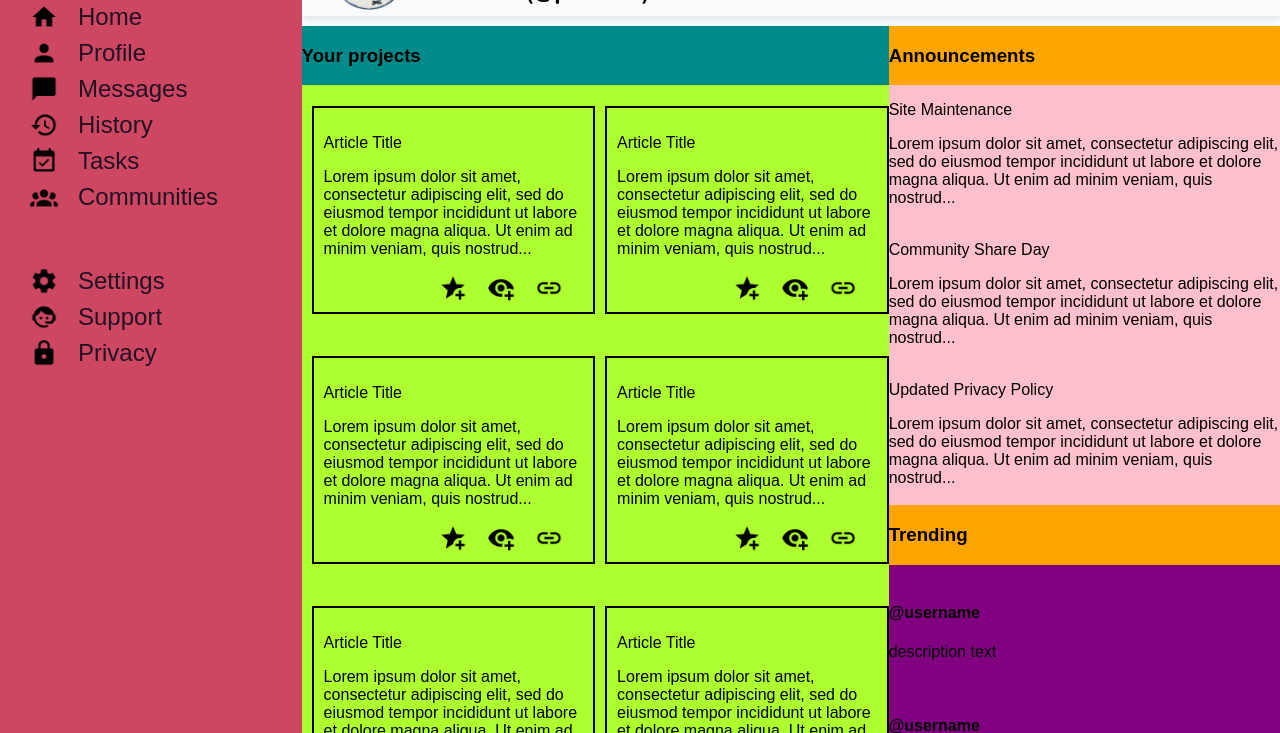
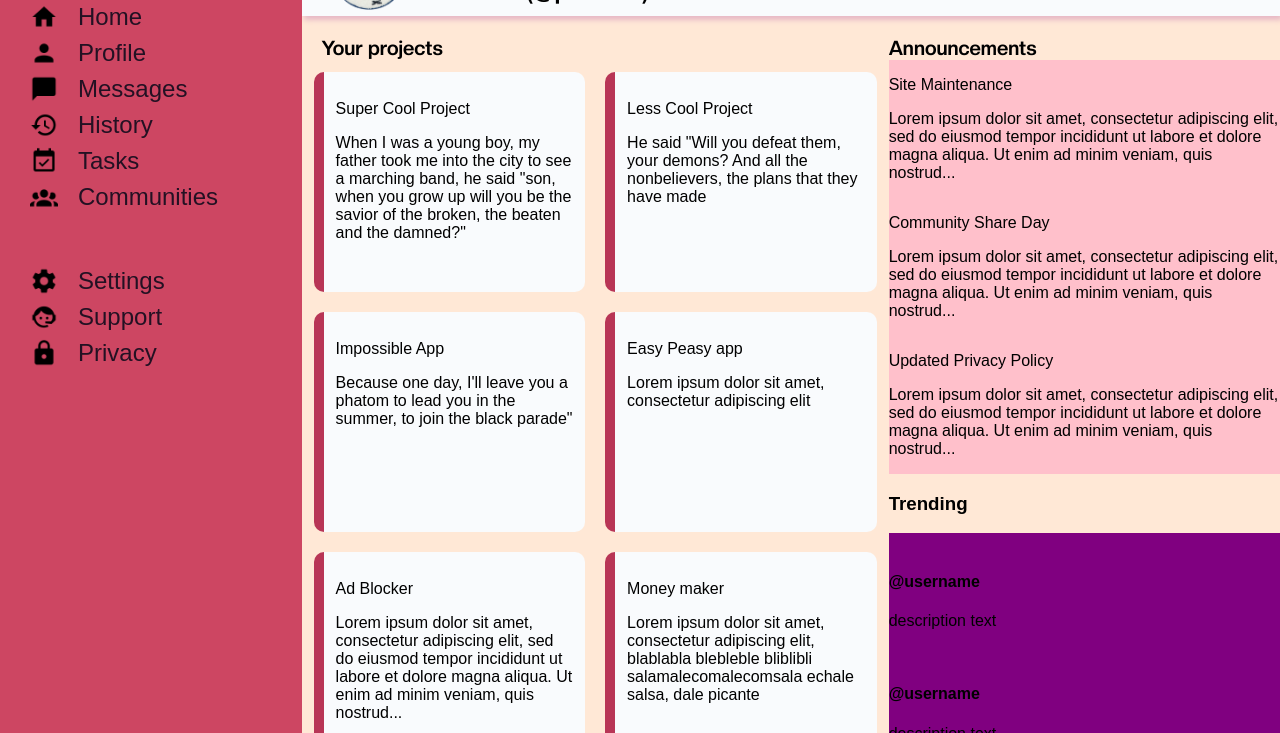
Before and after one commit to paticow/admin-dashboard, a plain HTML site: page index.html in a window 1280 px wide. Shown: the part 144-877 px from the top of the page. Drawn offline with Linux system fonts and the light colour scheme.

Commit message:
Add left side of main

```diff
--- a/index.html
+++ b/index.html
@@ -12,7 +12,7 @@
     <div id="header">
         <div id="searchbar">
                 <a id="search-icon"><span class="icon"></span></a>
-                <input type="search" id="search">
+                <input type="text" id="search">
             <div id="search-right">
                 <a id="notif"><span class="icon"></span></a>
                 <a id="pfp"><span class="icon"></span></a>
@@ -54,12 +54,13 @@
     </div>
     <div id="main">
         <div id="project-container">
-            <h3>Your projects</h3>
+            <p id="your-projects">Your projects</p>
             <div id="projects">
                 <div class="card">
-                    <p class="title">Article Title</p>
-                    <p>Lorem ipsum dolor sit amet, consectetur adipiscing elit, sed do eiusmod tempor incididunt ut
-                        labore et dolore magna aliqua. Ut enim ad minim veniam, quis nostrud...</p>
+                    <div class="card-text">
+                        <p class="title">Super Cool Project</p>
+                        <p>When I was a young boy, my father took me into the city to see a marching band, he said "son, when you grow up will you be the savior of the broken, the beaten and the damned?"</p>
+                    </div>
                         <div class="text-icons">
                             <a id="star"><span class="icon"></span></a>
                             <a id="eye"><span class="icon"></span></a>
@@ -67,9 +68,10 @@
                         </div>
                     </div>
                 <div class="card">
-                    <p class="title">Article Title</p>
-                    <p>Lorem ipsum dolor sit amet, consectetur adipiscing elit, sed do eiusmod tempor incididunt ut
-                        labore et dolore magna aliqua. Ut enim ad minim veniam, quis nostrud...</p>
+                    <div class="card-text">
+                    <p class="title">Less Cool Project</p>
+                    <p>He said "Will you defeat them, your demons? And all the nonbelievers, the plans that they have made</p>
+                    </div>
                         <div class="text-icons">
                             <a id="star"><span class="icon"></span></a>
                             <a id="eye"><span class="icon"></span></a>
@@ -77,9 +79,10 @@
                         </div>
                 </div>
                 <div class="card">
-                     <p class="title">Article Title</p>
-                    <p>Lorem ipsum dolor sit amet, consectetur adipiscing elit, sed do eiusmod tempor incididunt ut
-                        labore et dolore magna aliqua. Ut enim ad minim veniam, quis nostrud...</p>
+                    <div class="card-text">
+                        <p class="title">Impossible App</p>
+                        <p>Because one day, I'll leave you a phatom to lead you in the summer, to join the black parade"</p>
+                    </div>
                         <div class="text-icons">
                             <a id="star"><span class="icon"></span></a>
                             <a id="eye"><span class="icon"></span></a>
@@ -87,9 +90,10 @@
                         </div>
                 </div>
                 <div class="card">
-                    <p class="title">Article Title</p>
-                    <p>Lorem ipsum dolor sit amet, consectetur adipiscing elit, sed do eiusmod tempor incididunt ut
-                        labore et dolore magna aliqua. Ut enim ad minim veniam, quis nostrud...</p>
+                    <div class="card-text">
+                        <p class="title">Easy Peasy app</p>
+                        <p>Lorem ipsum dolor sit amet, consectetur adipiscing elit</p>
+                    </div>
                         <div class="text-icons">
                             <a id="star"><span class="icon"></span></a>
                             <a id="eye"><span class="icon"></span></a>
@@ -97,9 +101,11 @@
                         </div>
                 </div>
                 <div class="card">
-                    <p class="title">Article Title</p>
-                    <p>Lorem ipsum dolor sit amet, consectetur adipiscing elit, sed do eiusmod tempor incididunt ut
+                    <div class="card-text">
+                        <p class="title">Ad Blocker</p>
+                        <p>Lorem ipsum dolor sit amet, consectetur adipiscing elit, sed do eiusmod tempor incididunt ut
                         labore et dolore magna aliqua. Ut enim ad minim veniam, quis nostrud...</p>
+                    </div>
                         <div class="text-icons">
                             <a id="star"><span class="icon"></span></a>
                             <a id="eye"><span class="icon"></span></a>
@@ -107,9 +113,10 @@
                         </div>
                 </div>
                 <div class="card">
-                    <p class="title">Article Title</p>
-                    <p>Lorem ipsum dolor sit amet, consectetur adipiscing elit, sed do eiusmod tempor incididunt ut
-                        labore et dolore magna aliqua. Ut enim ad minim veniam, quis nostrud...</p>
+                    <div class="card-text">
+                        <p class="title">Money maker</p>
+                        <p>Lorem ipsum dolor sit amet, consectetur adipiscing elit, blablabla blebleble bliblibli salamalecomalecomsala echale salsa, dale picante</p>
+                    </div>
                         <div class="text-icons">
                             <a id="star"><span class="icon"></span></a>
                             <a id="eye"><span class="icon"></span></a>
@@ -120,8 +127,8 @@
         </div>
         <div id="right-side">
             <div id="announcements">
-                <h3>Announcements</h3>
-                <div id="announcements-content">
+                <p id="announ-text">Announcements</p id="ann-txt">
+                <div id="announ-content">
                     <div class="card">
                     <p class="title">Site Maintenance</p>
                     <p>Lorem ipsum dolor sit amet, consectetur adipiscing elit, sed do eiusmod tempor incididunt ut
--- a/styles.css
+++ b/styles.css
@@ -5,9 +5,10 @@
     --bttn-text: #f7f2e0;
     --container-border: #dd716b;
     --header: #f9fbfd; /*#f7f2e0*/
-    --main: #c6d1db; /*ffe8d6*/
-
-
+    --main: #ffe8d6; /*# ffe1e6 cf7486*/
+    --searchbar: #d5e6ab;
+    --card-border: #b83556;
+    --header-border: #e7b9c6;
 }
 
 @font-face {
@@ -43,7 +44,7 @@ body{
     grid-template-columns: 1fr repeat(3, 2fr); /*300px*/
     grid-template-rows: 160px 1fr;
     font-family: "Questrial", sans-serif;
-    background-color: var(--header);
+    background-color: var(--main);
 }
 
 /*HEADER START*/
@@ -55,11 +56,11 @@ body{
     display: grid;
     grid-template-columns: repeat(2, 1fr);
     grid-template-rows: repeat(2, 80px);
-    box-shadow: 0px 0px 10px 0px var(--main);
+    box-shadow: 2px 4px 5px var(--header-border);
 }
 
 #header-name{
-    font-family: "creato-display-dark";
+    font-family: "creato-display-dark", sans-serif;
     font-size: 20px;
 }
 
@@ -71,6 +72,19 @@ body{
     align-items: center;
 }
 
+input[type=text]{
+  box-sizing: border-box;
+  border: 2px solid #ccc;
+  outline: none;
+  font: 1em "creato-display";
+  border-radius: 5px;
+  padding-left: 10px;
+}
+
+input[type=text]:focus{
+    box-shadow: 2px 2px 2px var(--bttn);
+}
+
 #search{
     grid-column: 2/8;
     border-radius: 16px;
@@ -78,7 +92,7 @@ body{
     width: 100%;
     height: 40px;
     margin: 0;
-    background-color: var(--main);
+    background-color: var(--searchbar);
 }
 
 #header-data{
@@ -88,26 +102,12 @@ body{
     grid-template-columns: repeat(11, 1fr);
 }
 
-#search-icon .icon{
-    grid-column: 1/2;
-    background-image: url("images/magnify.png");
-}
 
 #search-right{
     grid-column: 9/11;
     display: flex;
     align-items: center;
     justify-content: center;
-}
-
-#notif .icon{
-    background-image: url("images/bell-ring.png");
-}
-
-#pfp .icon{
-    background-image: url("images/miffy-circular-icon.png");
-    width: 50px;
-    height: 50px;
 }
 /*TOP PART END*/
 /*BOTTOM PART START*/
@@ -208,34 +208,51 @@ a{
 #main{
     grid-column: 2/5;
     display: flex;
+    grid-template-columns: repeat(3, 1fr);
     margin-top: 10px;
 }
 
 /*PROJECT SIDE START*/
 #project-container{
-    background-color: darkcyan;
     display: flex;
     flex-direction: column;
     width: 60%;
 }
 
 #projects{
-    background-color: greenyellow;
     display: grid;
     grid-template-columns: repeat(2, 1fr);
-    grid-template-rows: repeat(3, 250px);
-    align-items: center;
+    grid-template-rows: repeat(3, 220px);
+    justify-content: center;
+    padding: 2px;
+    margin: 10px;
+    gap: 20px;
 }
 
 #projects > .card{
-    border: solid 2px;
-    padding: 10px;
-    margin-left: 10px;
+    display: flex;
+    flex-direction: column;
+    justify-content: space-between;
+    background-color: var(--header);
+    border-left: solid 10px var(--card-border);
+    border-radius: 10px;
+
+}
+.card-text{
+    margin: 12px;
+}
+
+#your-projects{
+    margin: 10px 0px 0px 0px;
+    font-family: "creato-display-dark", sans-serif;
+    font-size: 20px;
+    padding-left: 20px;
 }
 
 .text-icons{
     display: flex;
     justify-content: end;
+    margin-bottom: 8px;
 }
 
 .text-icons > a{
@@ -243,18 +260,27 @@ a{
     margin: 0;
 }
 /*PROJECT SIDE END*/
-
-
-
+/*OTHER SIDE START*/
 #right-side{
-    background-color: orange;
     width: 40%;
 }
 
-#announcements-content{
+#right-side > .card{
+
+}
+
+#announ-text{
+    margin: 10px 0px 0px 0px;
+    font-family: "creato-display-dark", sans-serif;
+    font-size: 20px;
+}
+
+#announ-content{
     background-color: pink;
     display: grid;
     grid-template-rows: repeat(3, 140px);
+    display: flex;
+    flex-direction: column;
 }
 
 #trending-content{
@@ -263,10 +289,28 @@ a{
 }
 
 
+
+/*ICONS*/
+
 #logo .icon{
     width: 42px;
     height: 40px;
     background-image: url("images/application.png");
+}
+
+#search-icon .icon{
+    grid-column: 1/2;
+    background-image: url("images/magnify.png");
+}
+
+#notif .icon{
+    background-image: url("images/bell-ring.png");
+}
+
+#pfp .icon{
+    background-image: url("images/miffy-circular-icon.png");
+    width: 50px;
+    height: 50px;
 }
 
 #home .icon{
@@ -304,15 +348,4 @@ a{
 #privacy .icon{
     background-image: url("images/lock.png");
 }
-
-#star .icon{
-    background-image: url("images/star-plus.png");
-}
-
-#eye .icon{
-    background-image: url("images/eye-plus.png");
-}
-
-#link .icon{
-    background-image: url("images/link.png");
-}
+/*ICONS*/
```
